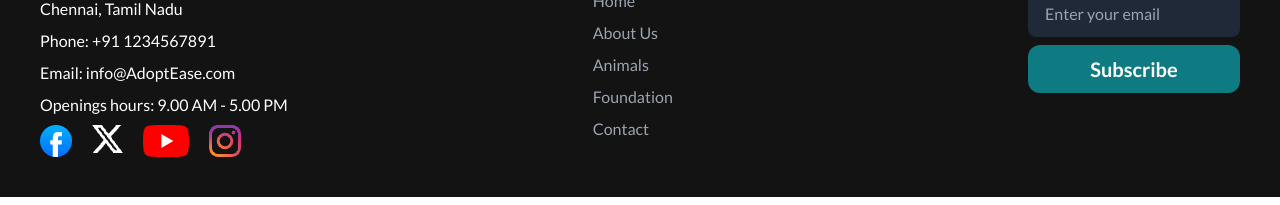
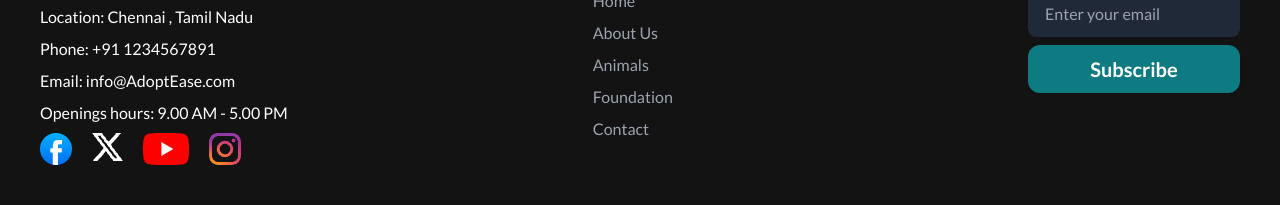
Before and after one commit to sadanand-gupta/AdoptEase, a plain HTML site: page index.html in a window 1280 px wide. Shown: the part 1781-1986 px from the top of the page. Drawn offline with nearby package versions, Linux system fonts and the light colour scheme; no server answers.

```diff
--- a/index.html
+++ b/index.html
@@ -301,7 +301,8 @@
               <img src="./images/logo.webp" alt="" />
               <span class="">AdoptEase</span>
             </a>
-          </li> Chennai, Tamil Nadu</li>
+          </li>
+          <li>Location: Chennai , Tamil Nadu</li>
           <li>Phone: +91 1234567891</li>
           <li>Email: info@AdoptEase.com</li>
           <li>Openings hours: 9.00 AM - 5.00 PM</li>
```
Also changed, not shown: 1 other file.
